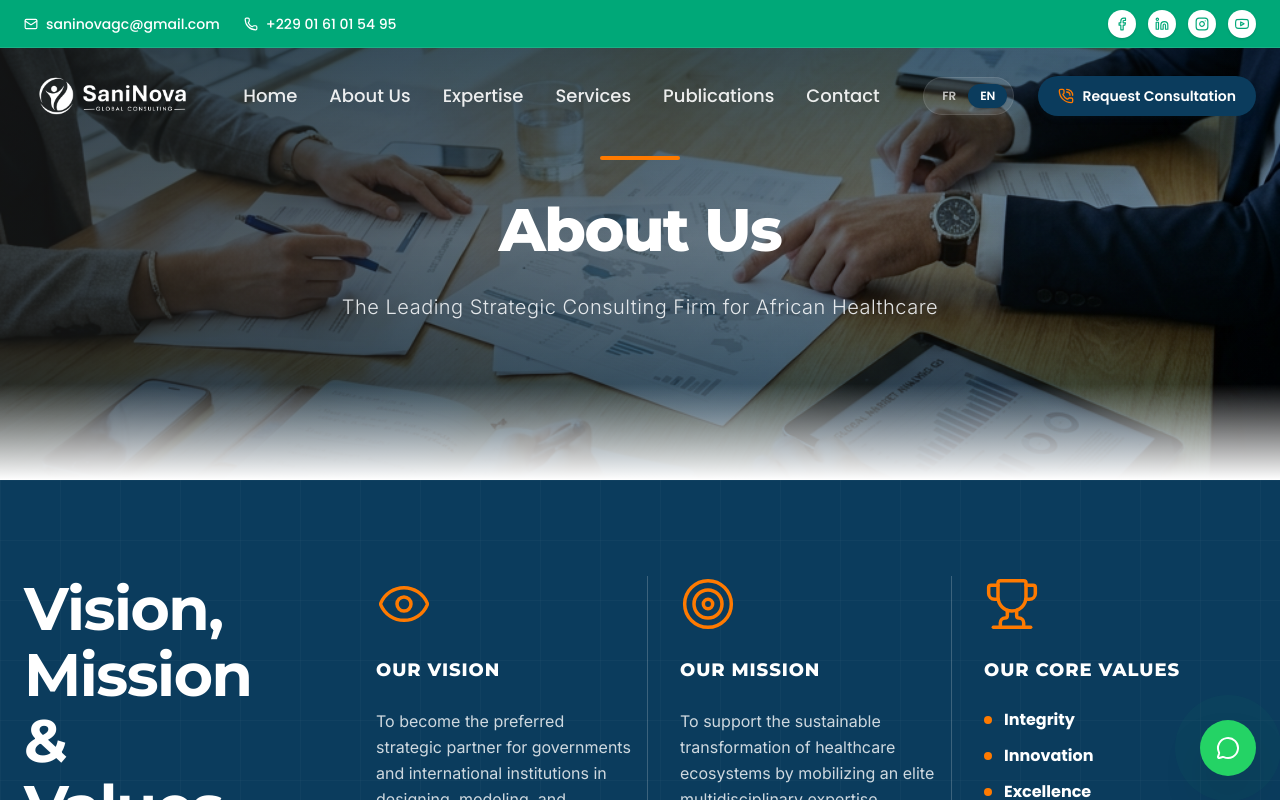
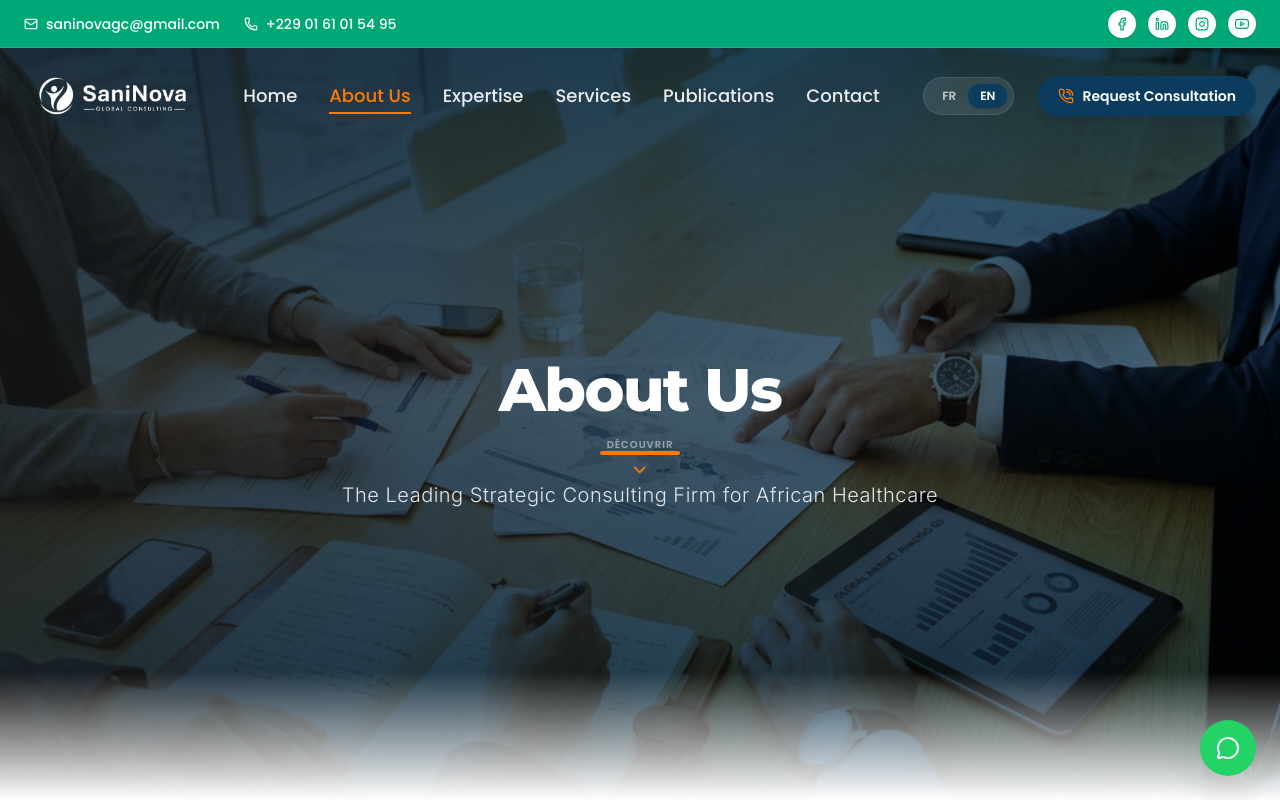
Before and after one commit to ITAINNOVATE/Saninova, a Next.js app: page /about in a window 1280 px wide. Shown: the top 800 px of the page. Built offline with nearby package versions, Linux system fonts and the light colour scheme.

Commit message:
Fix: Resolved layout overlap on contact page, unified subpage hero dimensions to min-h-screen, and fixed navbar active underline color to orange

```diff
--- a/src/components/layout/Navbar.tsx
+++ b/src/components/layout/Navbar.tsx
@@ -36,9 +36,11 @@ const YoutubeIcon = ({ className }: { className?: string }) => (
 );
 
 import Link from "next/link";
+import { usePathname } from "next/navigation";
 
 export const Navbar: React.FC = () => {
   const { locale, setLocale, t } = useLanguage();
+  const pathname = usePathname();
   const [isScrolled, setIsScrolled] = useState(false);
   const [isMobileMenuOpen, setIsMobileMenuOpen] = useState(false);
 
@@ -141,18 +143,25 @@ export const Navbar: React.FC = () => {
         </Link>
 
         {/* Desktop Navigation */}
-        <div className="hidden lg:flex items-center space-x-8">
-          {navItems.map((item) => (
+        <div className="hidden lg:flex items-center space-x-6 xl:space-x-8">
+          {navItems.map((item) => {
+            const isActive = pathname === item.href;
+            return (
               <Link
                 key={item.href}
                 href={item.href}
-              className={`font-poppins text-lg font-medium transition-colors duration-200 relative after:content-[''] after:absolute after:bottom-[-4px] after:left-0 after:w-0 after:height-[2px] after:bg-accent after:transition-all after:duration-300 hover:after:w-full ${
-                isScrolled ? "text-dark/80 hover:text-primary" : "text-white/90 hover:text-white"
+                className={`font-poppins text-base xl:text-lg font-medium transition-all duration-200 relative after:content-[''] after:absolute after:bottom-[-4px] after:left-0 after:h-[2px] after:bg-orange after:transition-all after:duration-300 hover:after:w-full ${
+                  isActive ? "after:w-full text-orange" : "after:w-0"
+                } ${
+                  isScrolled
+                    ? (isActive ? "text-orange" : "text-dark/80 hover:text-orange")
+                    : (isActive ? "text-orange" : "text-white/90 hover:text-orange")
                 }`}
               >
                 {item.label}
               </Link>
-          ))}
+            );
+          })}
         </div>
 
         {/* Right buttons */}
@@ -187,11 +196,21 @@ export const Navbar: React.FC = () => {
       {isMobileMenuOpen && (
         <div className="lg:hidden absolute top-full left-0 right-0 bg-white border-b border-dark/5 shadow-xl p-6 transition-all duration-300">
           <div className="flex flex-col space-y-4">
-            {navItems.map((item) => (
-              <Link key={item.href} href={item.href} onClick={closeMobile} className="font-poppins text-lg font-semibold text-dark/80 hover:text-primary py-2 border-b border-light">
+            {navItems.map((item) => {
+              const isActive = pathname === item.href;
+              return (
+                <Link
+                  key={item.href}
+                  href={item.href}
+                  onClick={closeMobile}
+                  className={`font-poppins text-lg font-semibold py-2 border-b border-light transition-colors ${
+                    isActive ? "text-orange" : "text-dark/80 hover:text-primary"
+                  }`}
+                >
                   {item.label}
                 </Link>
-            ))}
+              );
+            })}
             <Link href="/contact" onClick={closeMobile} className="flex items-center justify-center space-x-2 bg-primary text-white py-3 rounded-full font-semibold font-poppins shadow-md">
               <PhoneCall className="w-4 h-4 text-orange" />
               <span>{t.nav.cta}</span>
--- a/src/components/ui/PageHero.tsx
+++ b/src/components/ui/PageHero.tsx
@@ -3,6 +3,8 @@
 import React from "react";
 import Image from "next/image";
 import { motion } from "framer-motion";
+
+import { ChevronDown } from "lucide-react";
 
 interface PageHeroProps {
   title: string;
@@ -11,8 +13,15 @@ interface PageHeroProps {
 }
 
 export const PageHero: React.FC<PageHeroProps> = ({ title, subtitle, backgroundImage }) => {
+  const handleScrollToNext = () => {
+    window.scrollTo({
+      top: window.innerHeight * 0.9,
+      behavior: "smooth",
+    });
+  };
+
   return (
-    <section className="relative w-full h-[60vh] min-h-[400px] flex items-center justify-center overflow-hidden">
+    <section className="relative w-full min-h-screen flex items-center justify-center overflow-hidden py-24">
       {/* Dynamic Background Image with Professional Overlay */}
       <div className="absolute inset-0 bg-primary/40 z-0">
         <Image
@@ -23,31 +32,31 @@ export const PageHero: React.FC<PageHeroProps> = ({ title, subtitle, backgroundI
           className="object-cover object-center"
         />
         {/* Multi-layered gradient for content isolation */}
-        <div className="absolute inset-0 bg-gradient-to-b from-primary/80 via-primary/50 to-primary/90 mix-blend-multiply" />
+        <div className="absolute inset-0 bg-gradient-to-b from-primary/95 via-primary/70 to-primary/95 mix-blend-multiply" />
         <div className="absolute inset-0 bg-gradient-to-r from-dark/60 to-transparent" />
       </div>
 
       {/* Floating Design Accents */}
-      <div className="absolute bottom-0 left-0 w-full h-24 bg-gradient-to-t from-white to-transparent z-10" />
+      <div className="absolute bottom-0 left-0 w-full h-32 bg-gradient-to-t from-white to-transparent z-10" />
 
-      <div className="relative z-20 max-w-5xl mx-auto px-6 text-center text-white">
+      <div className="relative z-20 max-w-5xl mx-auto px-6 text-center text-white flex flex-col items-center">
         <motion.div
           initial={{ opacity: 0, y: 30 }}
           animate={{ opacity: 1, y: 0 }}
           transition={{ duration: 0.8, ease: "easeOut" }}
-          className="flex flex-col items-center"
+          className="flex flex-col items-center pt-16"
         >
-          {/* Top Design Accent */}
+          <h1 className="font-montserrat text-4xl md:text-6xl font-extrabold tracking-tight mb-6 leading-tight">
+            {title}
+          </h1>
+
+          {/* Middle Design Accent Line (Moved below title) */}
           <motion.div
             initial={{ width: 0 }}
             animate={{ width: "80px" }}
             transition={{ delay: 0.3, duration: 0.6 }}
-            className="h-1 bg-orange mb-8 rounded-full"
+            className="h-1 bg-orange mb-6 rounded-full"
           />
-
-          <h1 className="font-montserrat text-4xl md:text-6xl font-extrabold tracking-tight mb-6 leading-tight">
-            {title}
-          </h1>
 
           {subtitle && (
             <motion.p
@@ -60,6 +69,20 @@ export const PageHero: React.FC<PageHeroProps> = ({ title, subtitle, backgroundI
             </motion.p>
           )}
         </motion.div>
+
+        {/* Page Scrolling Indicator */}
+        <motion.button
+          initial={{ opacity: 0, y: -20 }}
+          animate={{ opacity: 1, y: 0 }}
+          transition={{ delay: 1.5, duration: 1, repeat: Infinity, repeatType: "reverse" }}
+          onClick={handleScrollToNext}
+          className="absolute bottom-8 left-1/2 transform -translate-x-1/2 flex flex-col items-center space-y-2 text-white/50 hover:text-white transition-colors group cursor-pointer"
+        >
+          <span className="font-poppins text-[10px] font-semibold tracking-widest uppercase">
+            Découvrir
+          </span>
+          <ChevronDown className="w-5 h-5 text-orange group-hover:scale-110 transition-transform" />
+        </motion.button>
       </div>
     </section>
   );
```
Lines whose indentation alone changed are shown as unchanged.
